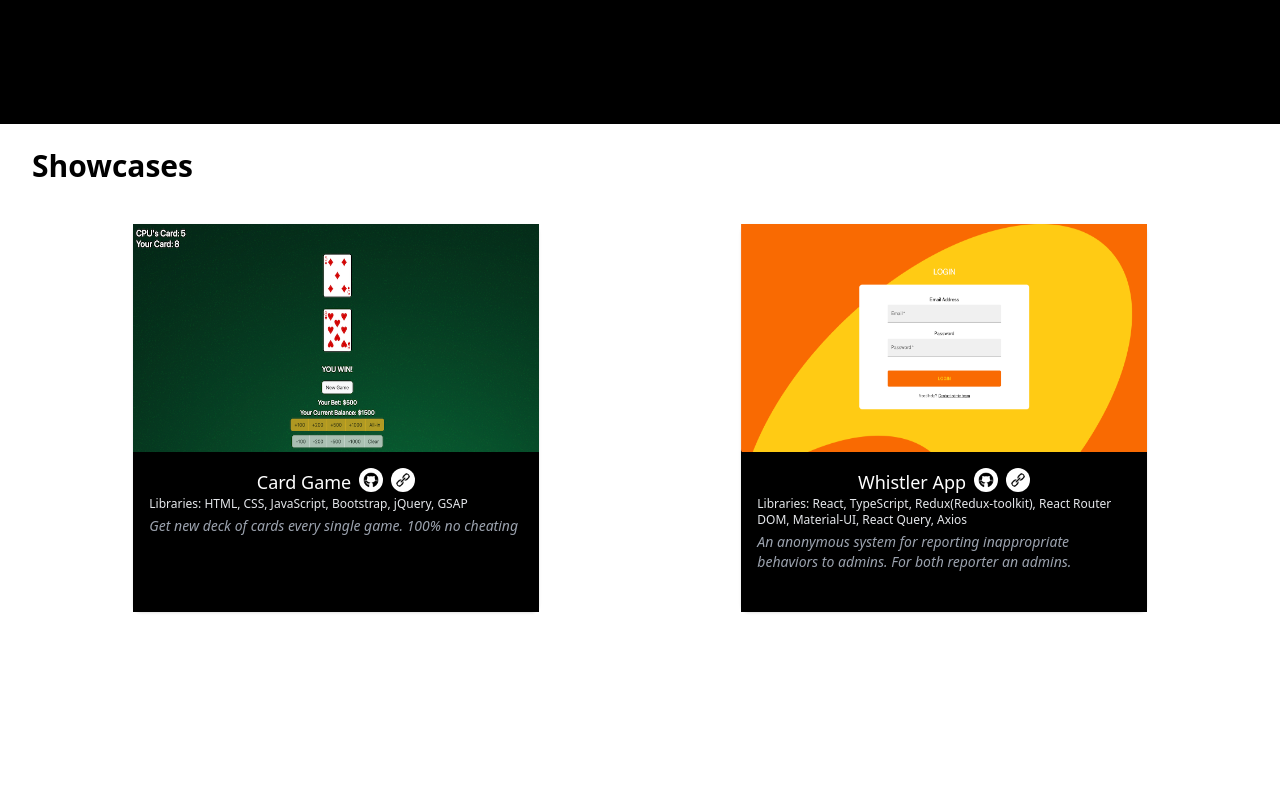
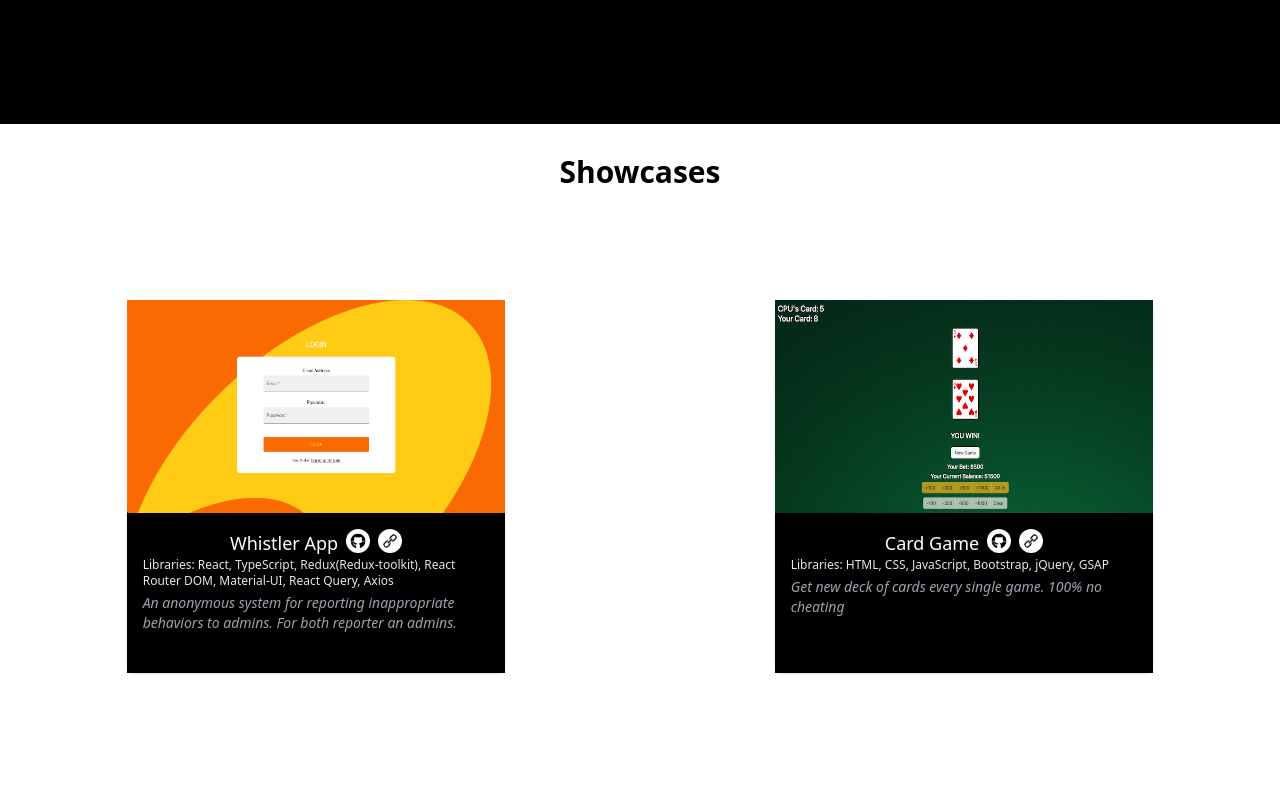
Before and after one commit to isaacrundev/portfolio, a React (Vite) app: page / in a window 1280 px wide. Shown: the part 1540-2340 px from the top of the page. Built offline with nearby package versions, Linux system fonts and the light colour scheme; a web font is replaced by a local one.

Commit message:
Fixed contact and showcases

```diff
--- a/src/App.css
+++ b/src/App.css
@@ -2,6 +2,21 @@
   background-color: black;
   color: white;
   margin: 0 auto;
+}
+
+section {
+  width: 100%;
+  padding: 0 2rem;
+  min-height: 100vh;
+}
+
+#showcases {
+  background-color: white;
+  color: black;
+}
+
+#btn-back-to-top {
+  position: fixed;
 }
 
 .contact-input {
@@ -10,13 +25,3 @@
   color: #3f3f46;
   padding: 1px 5px;
 }
-
-section {
-  width: 100%;
-  padding: 0 2rem;
-  min-height: 100vh;
-}
-
-#btn-back-to-top {
-  position: fixed;
-}
--- a/src/layouts/Contact.tsx
+++ b/src/layouts/Contact.tsx
@@ -35,6 +35,11 @@ const Contact = () => {
         <div className="flex flex-col justify-center basis-24">
           <p className="text-3xl font-semibold">Contact</p>
         </div>
+        {/* <div className="mt-40"> */}
+        <div className="flex flex-col justify-center grow">
+          <div>
+            <p className="py-5 text-2xl text-center">You can find me on:</p>
+          </div>
           <div className="flex gap-4">
             {contactMethods.map((each) => (
               <div id={each.name} className="m-0 rounded-full w-14">
@@ -43,6 +48,7 @@ const Contact = () => {
                 </a>
               </div>
             ))}
+          </div>
         </div>
       </div>
     </section>
--- a/src/layouts/Showcases.tsx
+++ b/src/layouts/Showcases.tsx
@@ -10,14 +10,6 @@ import {
 
 const showcaseData = [
   {
-    name: "Card Game",
-    desc: "Get new deck of cards every single game. 100% no cheating",
-    libraries: "HTML, CSS, JavaScript, Bootstrap, jQuery, GSAP",
-    screenshots: [cardGame1, cardGame2, cardGame3],
-    deployedUrl: "https://shiny-haupia-090eab.netlify.app/",
-    githubUrl: "https://github.com/isaacrundev/js_final",
-  },
-  {
     name: "Whistler App",
     desc: "An anonymous system for reporting inappropriate behaviors to admins. For both reporter an admins.",
     libraries:
@@ -26,16 +18,27 @@ const showcaseData = [
     deployedUrl: "https://dev-whistler-app.vercel.app/",
     githubUrl: "https://github.com/WMAD-0522-Final-Project",
   },
+  {
+    name: "Card Game",
+    desc: "Get new deck of cards every single game. 100% no cheating",
+    libraries: "HTML, CSS, JavaScript, Bootstrap, jQuery, GSAP",
+    screenshots: [cardGame1, cardGame2, cardGame3],
+    deployedUrl: "https://shiny-haupia-090eab.netlify.app/",
+    githubUrl: "https://github.com/isaacrundev/js_final",
+  },
 ];
 
 const Showcases = () => {
   return (
-    <section id="showcases" className="bg-white ">
-      <div className="container ">
-        <div className="py-6 text-3xl font-semibold text-black bg-white">
-          Showcases
+    <section id="showcases" className="">
+      <div className="flex flex-col text-inherit bg-inherit">
+        <div className="flex flex-col justify-center text-inherit bg-inherit basis-24">
+          <p className="text-3xl font-semibold text-inherit bg-inherit">
+            Showcases
+          </p>
         </div>
-        <div className="grid-cols-2 py-4 bg-white min-[1033px]:grid">
+        {/* <div className="grid-cols-2 py-20 bg-white min-[1033px]:grid"> */}
+        <div className="flex flex-col gap-20 py-20 bg-white lg:grid lg:grid-cols-2">
           {showcaseData.map((item) => (
             <Showcase
               name={item.name}
```
Lines whose indentation alone changed are shown as unchanged.
